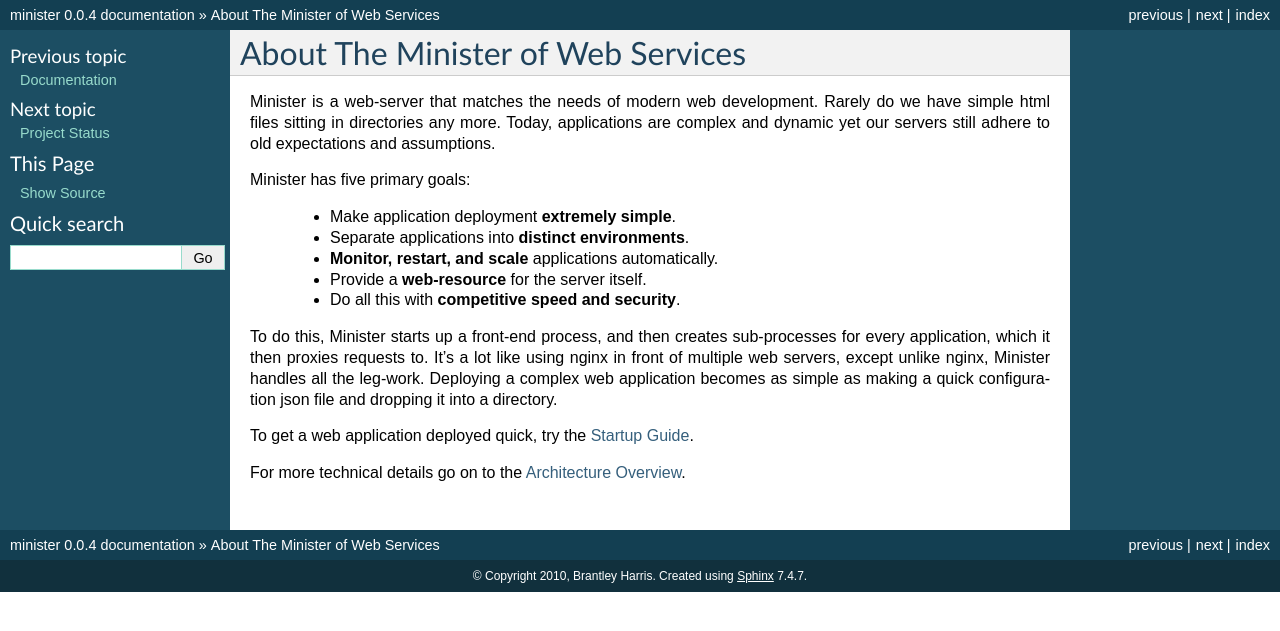
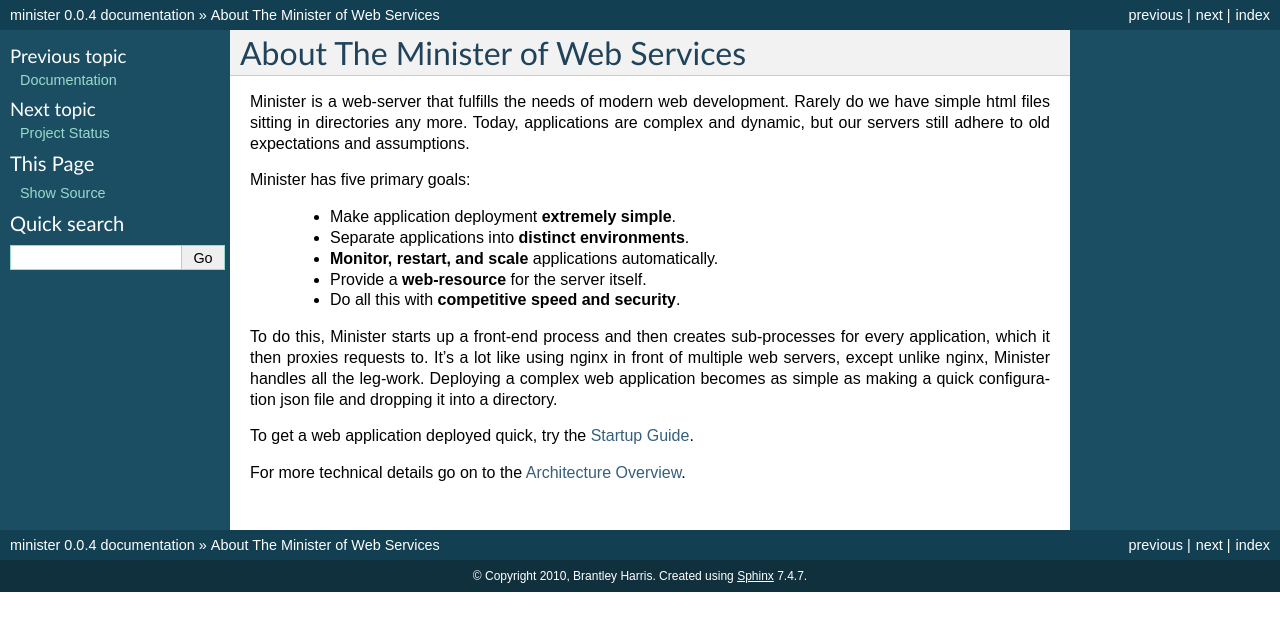
Before and after one commit to DeadWisdom/Minister, a Sphinx documentation site: the page built from docs/about.txt, in a window 1280 px wide. Shown: the top 631 px of the page. Built offline with Sphinx 7.4.7, drawn with Linux system fonts in a browser that asks for light colours.

Commit message:
Doc fixes.

```diff
--- a/docs/about.txt
+++ b/docs/about.txt
@@ -1,9 +1,9 @@
 About The Minister of Web Services
 ===================================
 
-Minister is a web-server that matches the needs of modern web development.
+Minister is a web-server that fulfills the needs of modern web development.
 Rarely do we have simple html files sitting in directories any more.  Today,
-applications are complex and dynamic yet our servers still adhere to old
+applications are complex and dynamic, but our servers still adhere to old
 expectations and assumptions.
 
 Minister has five primary goals:
@@ -14,7 +14,7 @@ Minister has five primary goals:
     * Provide a **web-resource** for the server itself.
     * Do all this with **competitive speed and security**.
 
-To do this, Minister starts up a front-end process, and then creates
+To do this, Minister starts up a front-end process and then creates
 sub-processes for every application, which it then proxies requests to. It's a
 lot like using nginx in front of multiple web servers, except unlike nginx,
 Minister handles all the leg-work. Deploying a complex web application becomes
--- a/docs/getting_started.txt
+++ b/docs/getting_started.txt
@@ -19,7 +19,8 @@ First make sure you have `pip installed <http://http://pip.openplans.org/>`_.
 We will create a `virtualenv <http://virtualenv.openplans.org/>`_ named
 ``minister`` holding only what we need::
 
-    > pip install -E minister -e git+git://github.com/DeadWisdom/Minister.git#egg=minister
+    > pip install -E minister -e \
+        git+git://github.com/DeadWisdom/Minister.git#egg=minister
 
 This creates the new virtualenv, downloading, and installing minister and all
 required libraries (simplejson, greenlet, and eventlet). We can then run
```
